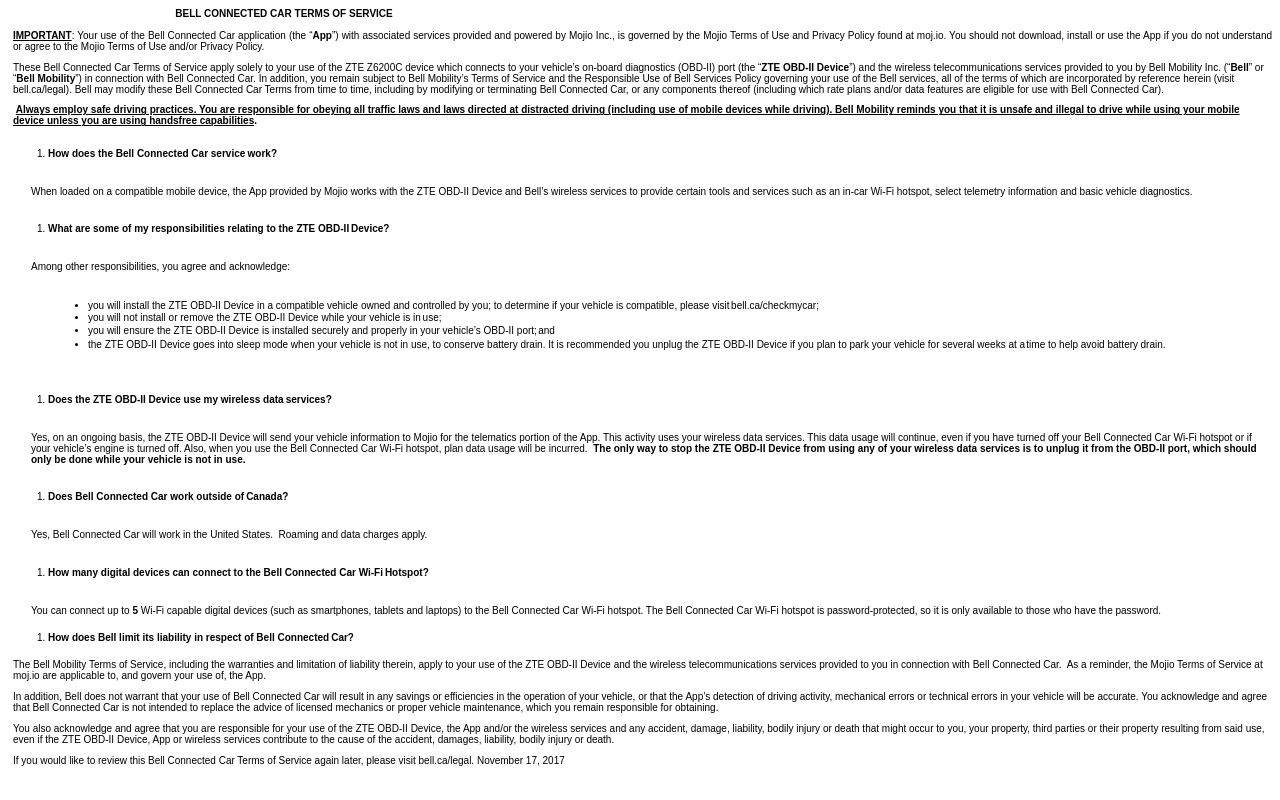
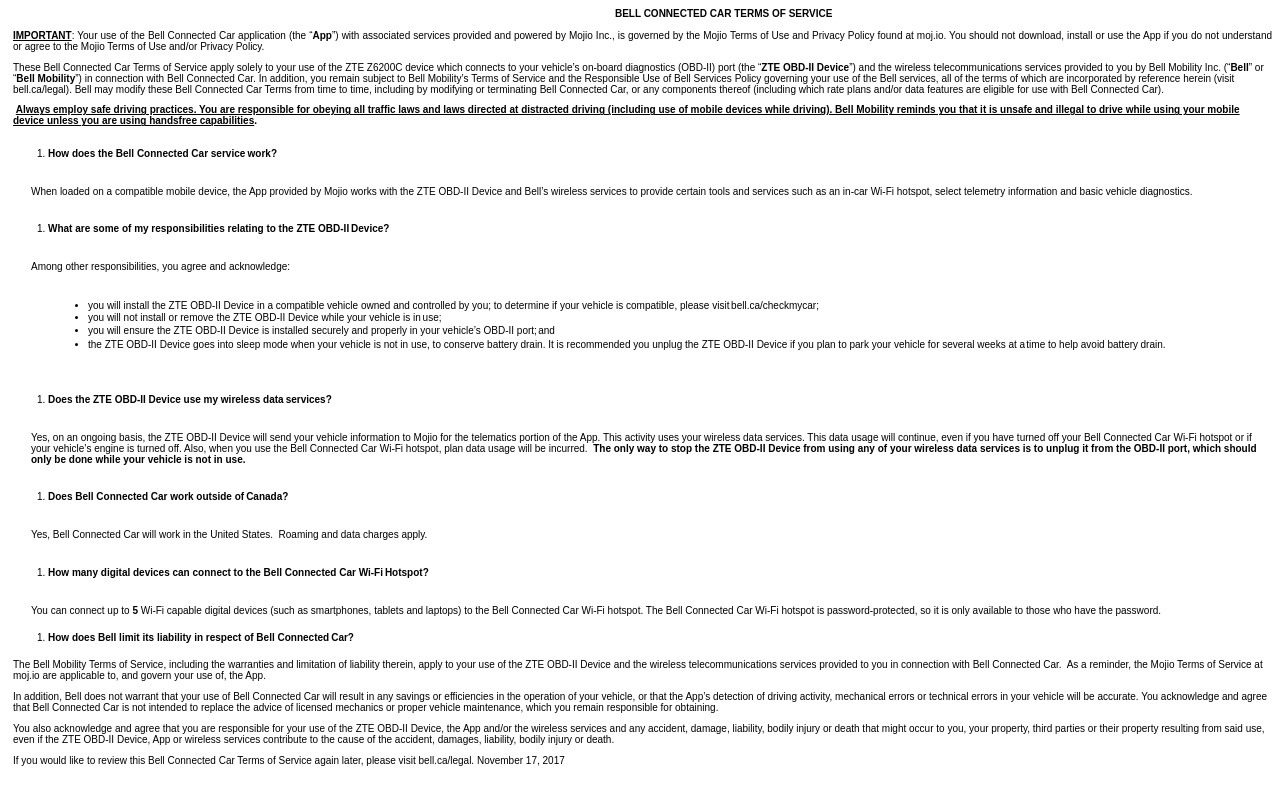
Before and after one commit to afarag/afarag.github.io, a plain HTML site: page index.htm in a window 1280 px wide. Shown: the top 800 px of the page. Drawn offline with Linux system fonts and the light colour scheme.

Commit message:
no message

```diff
--- a/index.htm
+++ b/index.htm
@@ -8,7 +8,7 @@
   <meta name="Generator" content="Cocoa HTML Writer">
   <meta name="CocoaVersion" content="1561.1">
   <style type="text/css">
-    p.p1 {margin: 4.0px 0.0px 0.0px 167.3px; font: 10.0px Arial}
+    p.p1 {margin: 4.0px 0.0px 0.0px 167.3px; text-align: center; font: 10.0px Arial}
     p.p2 {margin: 0.1px 0.0px 0.0px 0.0px; font: 10.0px Arial; min-height: 11.0px}
     p.p3 {margin: 0.0px 0.0px 0.0px 5.0px; text-align: justify; font: 10.0px Arial}
     p.p4 {margin: 9.7px 0.0px 0.0px 5.0px; font: 10.0px Arial}
```
